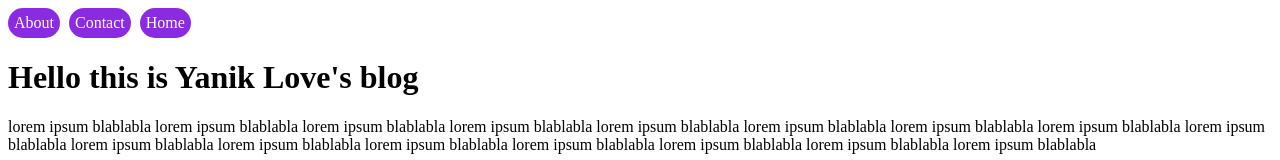
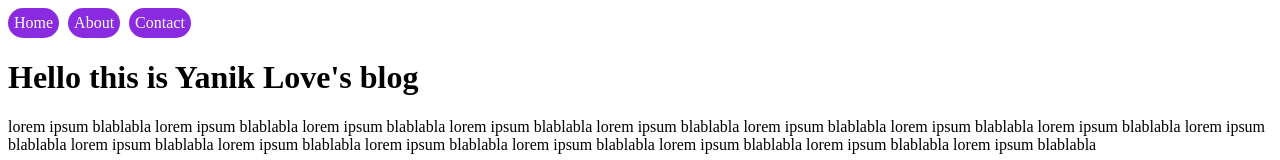
Before and after one commit to promosixniner/yanik.com, a Nuxt app: page / in a window 1280 px wide. Shown: the top 160 px of the page. Built offline with nearby package versions, Linux system fonts and the light colour scheme.

Commit message:
changed button order

```diff
--- a/layouts/default.vue
+++ b/layouts/default.vue
@@ -1,11 +1,11 @@
 <template>
   <div>
     <div class="nav">
+      <NuxtLink class="link" :to="{ name: 'index' }">Home</NuxtLink>
       <NuxtLink class="link" :to="{ name: 'about' }">About</NuxtLink>
       <NuxtLink class="link" :to="{ name: 'contact' }">Contact</NuxtLink>
-      <NuxtLink class="link" :to="{ name: 'index' }">Home</NuxtLink>
     </div>
-    <slot/>
+    <slot />
   </div>
 </template>
 <style scoped>
```
